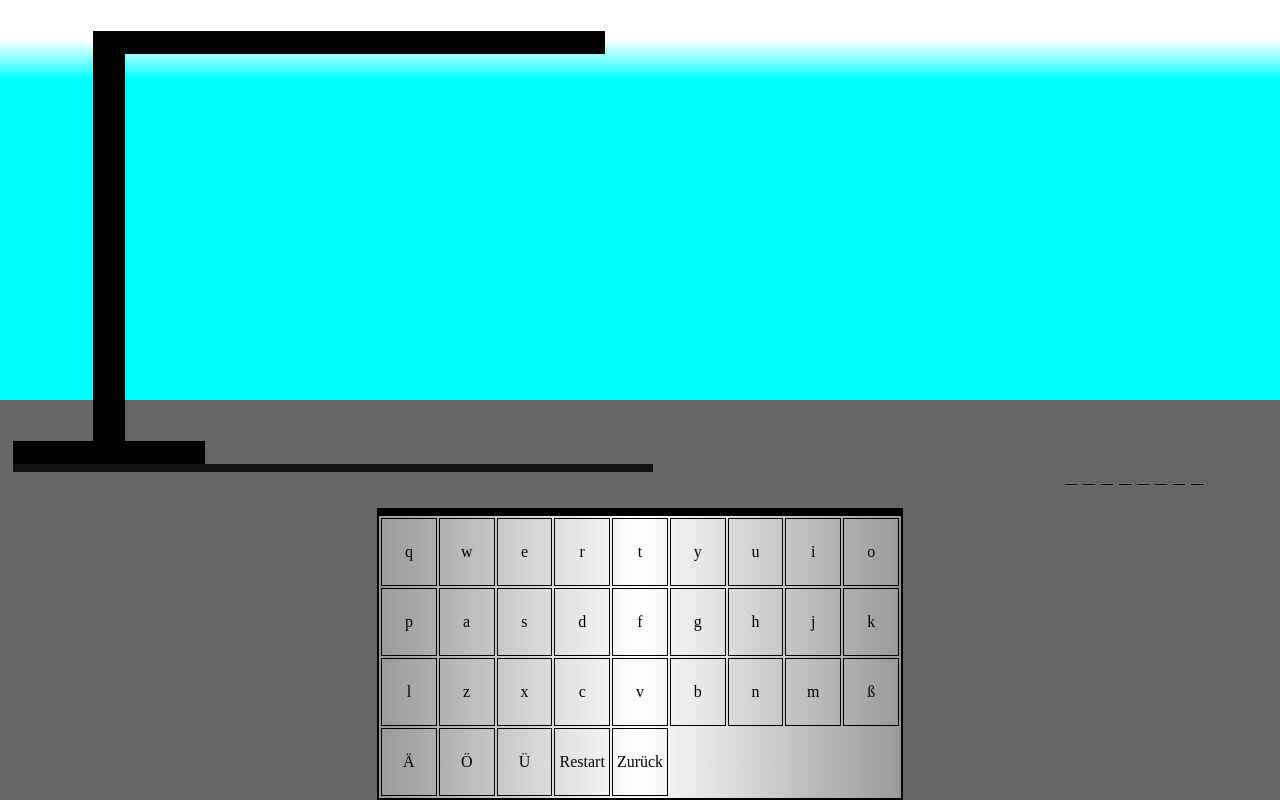
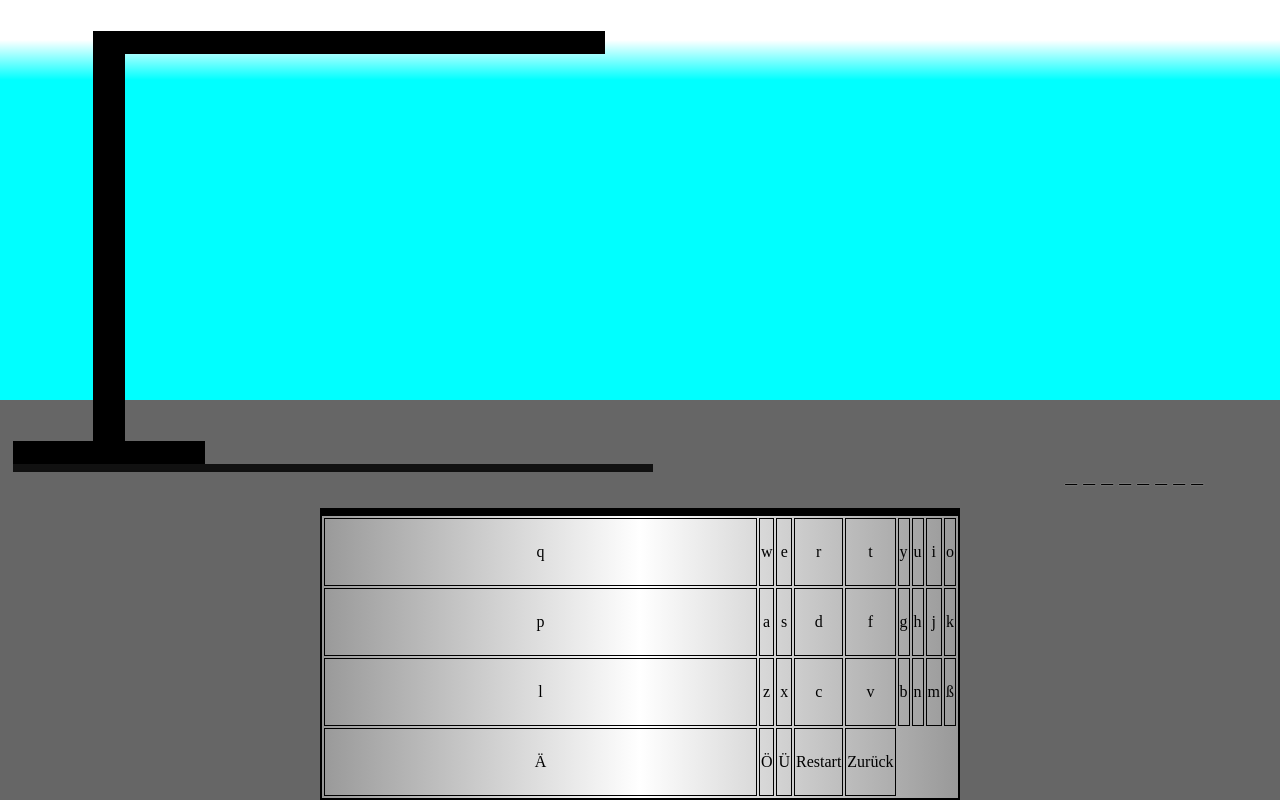
Before and after one commit to james-hi/schule-emag, a PHP site: page /Game/hangman/hangman.html in a window 1280 px wide. Run offline with PHP 8.4, Linux system fonts and the light colour scheme.

Commit message:
Update hangman.css

```diff
--- a/Game/hangman/hangman.css
+++ b/Game/hangman/hangman.css
@@ -6,7 +6,7 @@ body{
 .td{
     border:1px solid black;
     text-align:center;
-    width:10%;
+    width:100%;
     height:8vh;
 }
 
```
